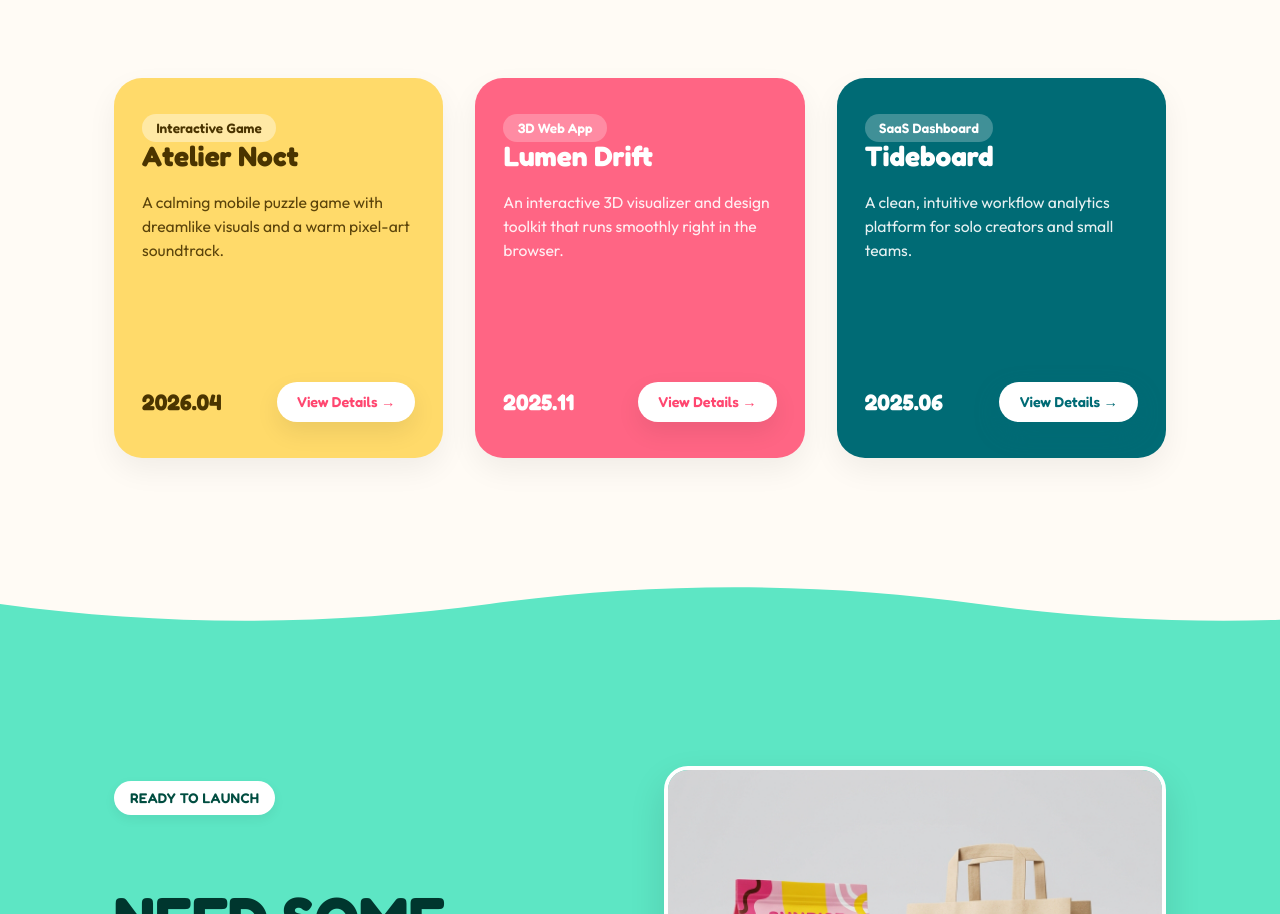
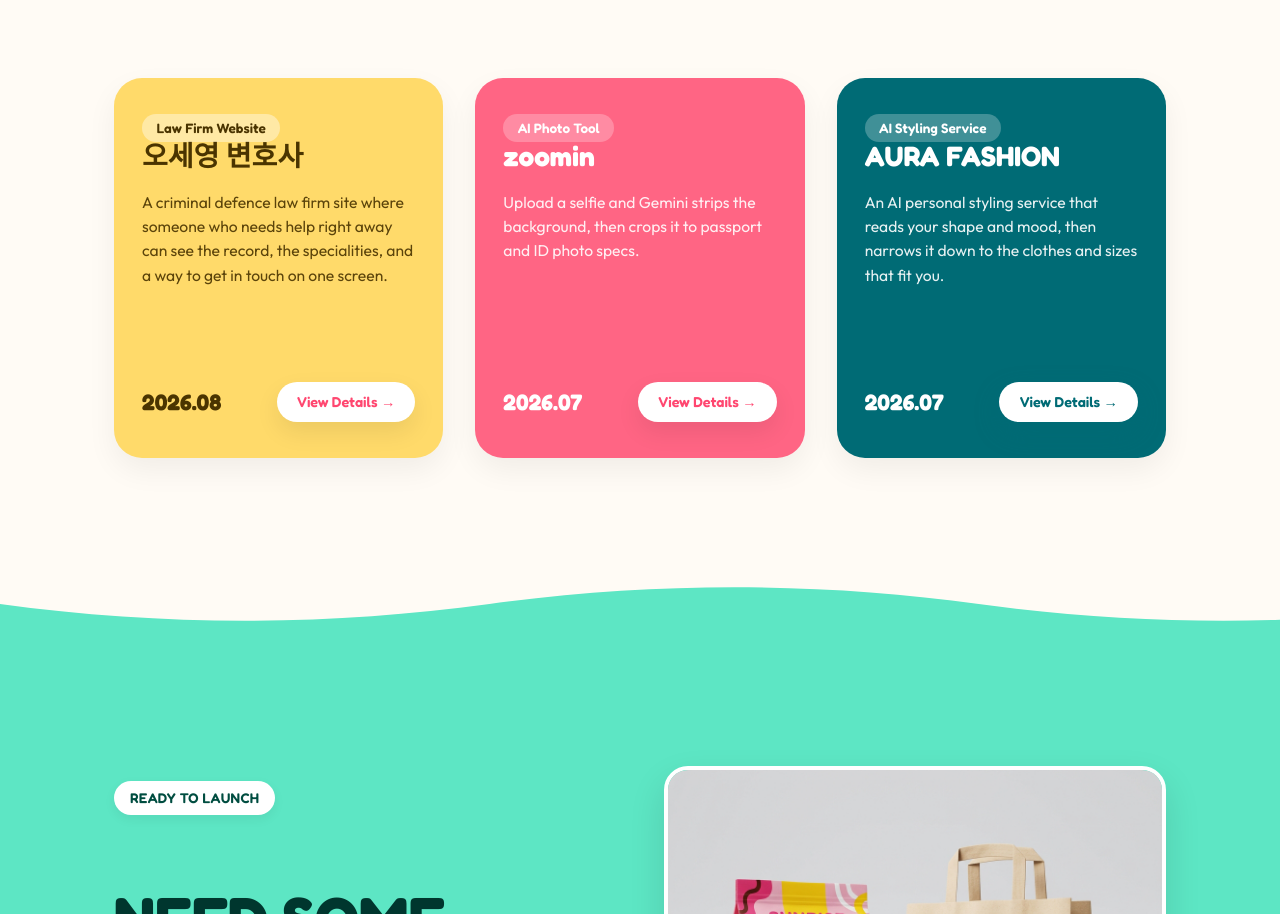
Before and after one commit to diffth/_ozs, a React (Vite) app: page / in a window 1280 px wide. Shown: the part 1267-2181 px from the top of the page. Built offline with nearby package versions, Linux system fonts and the light colour scheme; a web font is replaced by a local one.

Commit message:
feat(i18n): 홈 피처드 프로젝트 소개 문구 및 태그 갱신 (11/14)

```diff
--- a/src/i18n/dict.js
+++ b/src/i18n/dict.js
@@ -63,33 +63,33 @@ export const dict = {
     },
     featured: [
       {
-        slug: 'atelier-noct',
-        tag: { ko: '인터랙티브 게임', en: 'Interactive Game' },
-        name: 'Atelier Noct',
-        date: '2026.04',
+        slug: 'lawful',
+        tag: { ko: '법률 브랜드 사이트', en: 'Law Firm Website' },
+        name: '오세영 변호사',
+        date: '2026.08',
         desc: {
-          ko: '몽환적인 그래픽과 감성적인 픽셀 아트 사운드가 돋보이는 모바일 힐링 퍼즐 게임입니다.',
-          en: 'A calming mobile puzzle game with dreamlike visuals and a warm pixel-art soundtrack.',
+          ko: '상담이 급한 사람이 변호사의 경력과 전문 분야를 한 화면에서 확인하고 바로 연락할 수 있는 형사 전문 법무법인 사이트입니다.',
+          en: 'A criminal defence law firm site where someone who needs help right away can see the record, the specialities, and a way to get in touch on one screen.',
         },
       },
       {
-        slug: 'lumen-drift',
-        tag: { ko: '3D 웹 앱', en: '3D Web App' },
-        name: 'Lumen Drift',
-        date: '2025.11',
+        slug: 'zoomin',
+        tag: { ko: 'AI 사진 변환기', en: 'AI Photo Tool' },
+        name: 'zoomin',
+        date: '2026.07',
         desc: {
-          ko: '브라우저 상에서 매끄럽게 구동되는 인터랙티브 3D 비주얼라이저 및 디자인 툴킷입니다.',
-          en: 'An interactive 3D visualizer and design toolkit that runs smoothly right in the browser.',
+          ko: '셀카를 올리면 Gemini 가 배경을 지우고 여권·증명사진 규격에 맞춰 잘라 주는 AI 변환기입니다.',
+          en: 'Upload a selfie and Gemini strips the background, then crops it to passport and ID photo specs.',
         },
       },
       {
-        slug: 'tideboard',
-        tag: { ko: 'SaaS 대시보드', en: 'SaaS Dashboard' },
-        name: 'Tideboard',
-        date: '2025.06',
+        slug: 'aura-fashion',
+        tag: { ko: 'AI 스타일링 서비스', en: 'AI Styling Service' },
+        name: 'AURA FASHION',
+        date: '2026.07',
         desc: {
-          ko: '1인 창작자와 소규모 팀을 위한 직관적이고 깔끔한 워크플로우 분석 플랫폼입니다.',
-          en: 'A clean, intuitive workflow analytics platform for solo creators and small teams.',
+          ko: '체형과 무드를 읽어 나에게 맞는 옷과 사이즈만 골라 주는 AI 퍼스널 스타일링 서비스입니다.',
+          en: 'An AI personal styling service that reads your shape and mood, then narrows it down to the clothes and sizes that fit you.',
         },
       },
     ],
```
